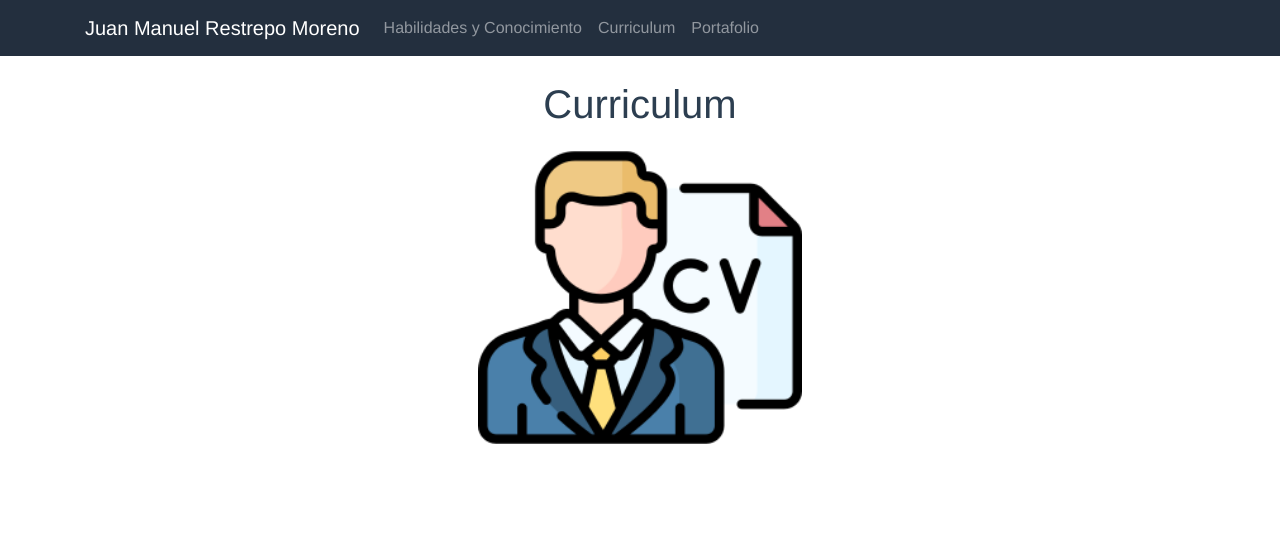
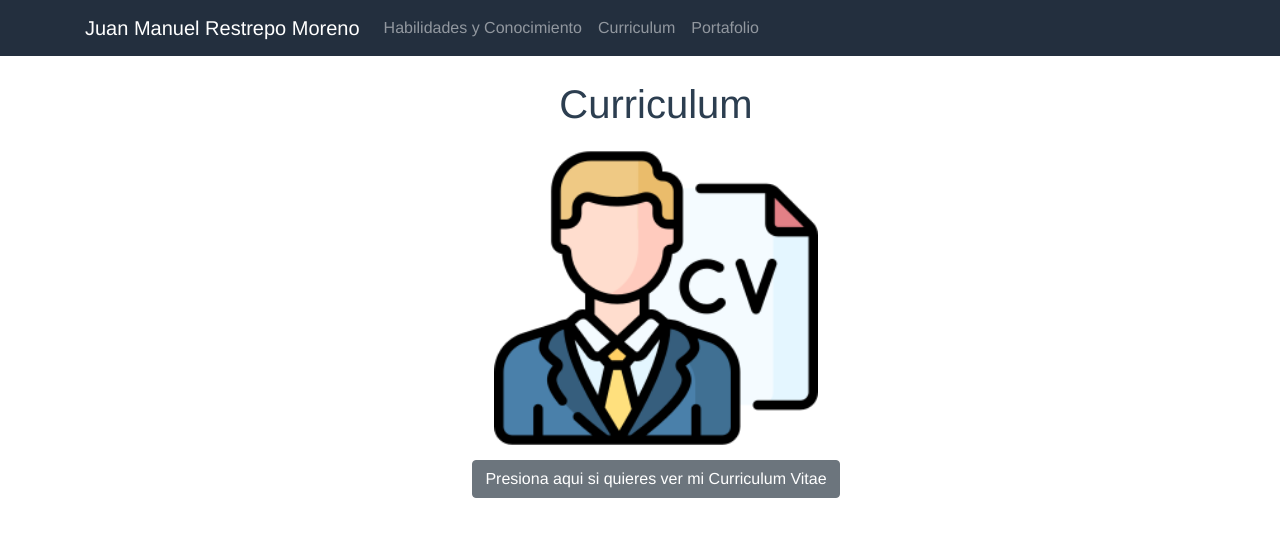
Before and after one commit to juanrex04/portfolio, a Vue app: page /curriculum in a window 1280 px wide. Shown: the top 536 px of the page. Built offline with nearby package versions, Linux system fonts and the light colour scheme.

Commit message:
Cambio para ver el cv

```diff
--- a/src/views/curriculum.vue
+++ b/src/views/curriculum.vue
@@ -1,8 +1,10 @@
 <template>
-  <div class="mx-3 my-4">
+  <div class=" container mx-3 my-4">
     <h1>Curriculum</h1>
-    <a href="../assets/docs/cv-juan.pdf" download>
-      <img id="cv" src="../assets/img/cv.png"/>
+    <img id="cv" src="../assets/img/cv.png" />
+    <br />
+    <a :href="require('../assets/docs/cv-juan.pdf')" target="_BLANK">
+      <b-button>Presiona aqui si quieres ver mi Curriculum Vitae</b-button>
     </a>
   </div>
 </template>
```
